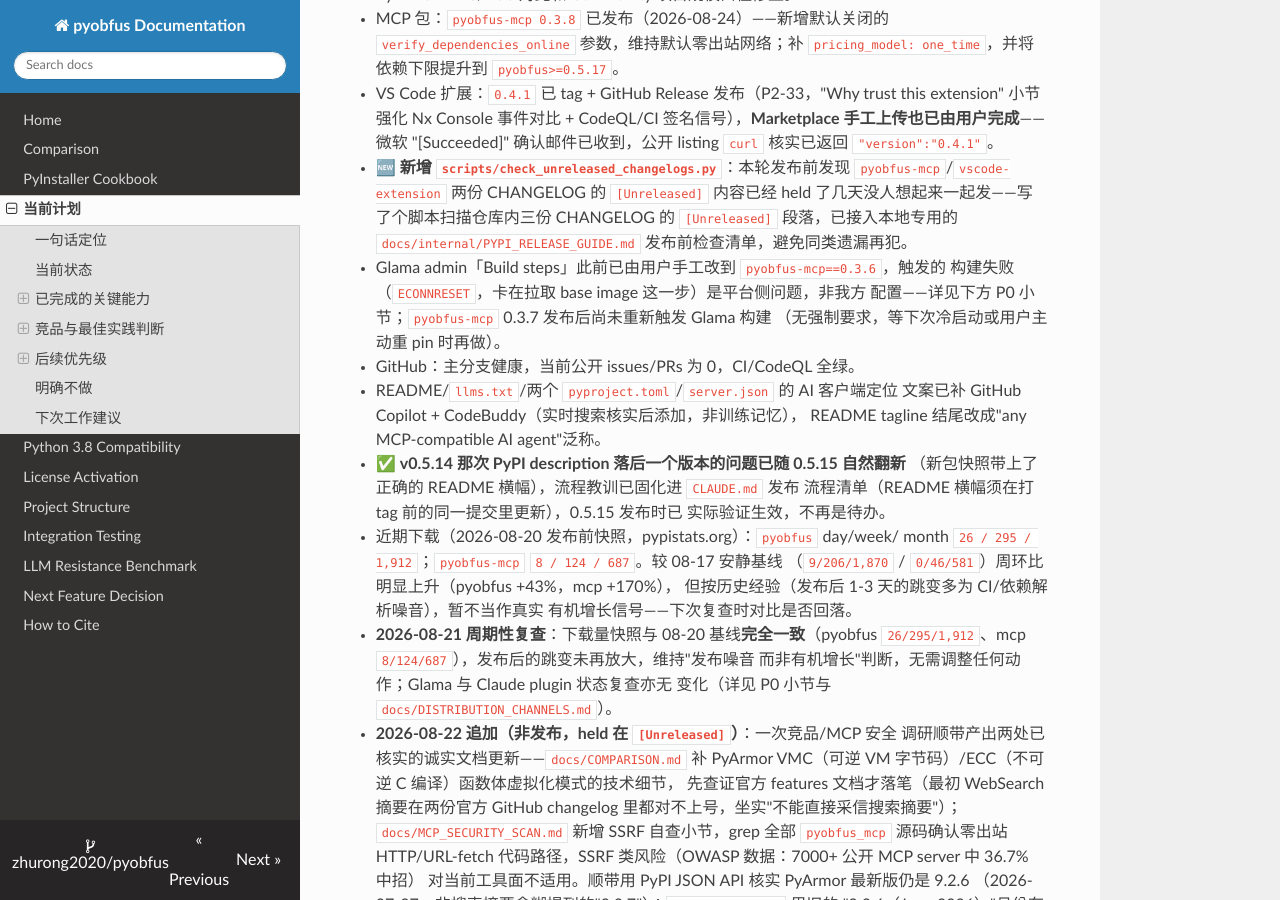
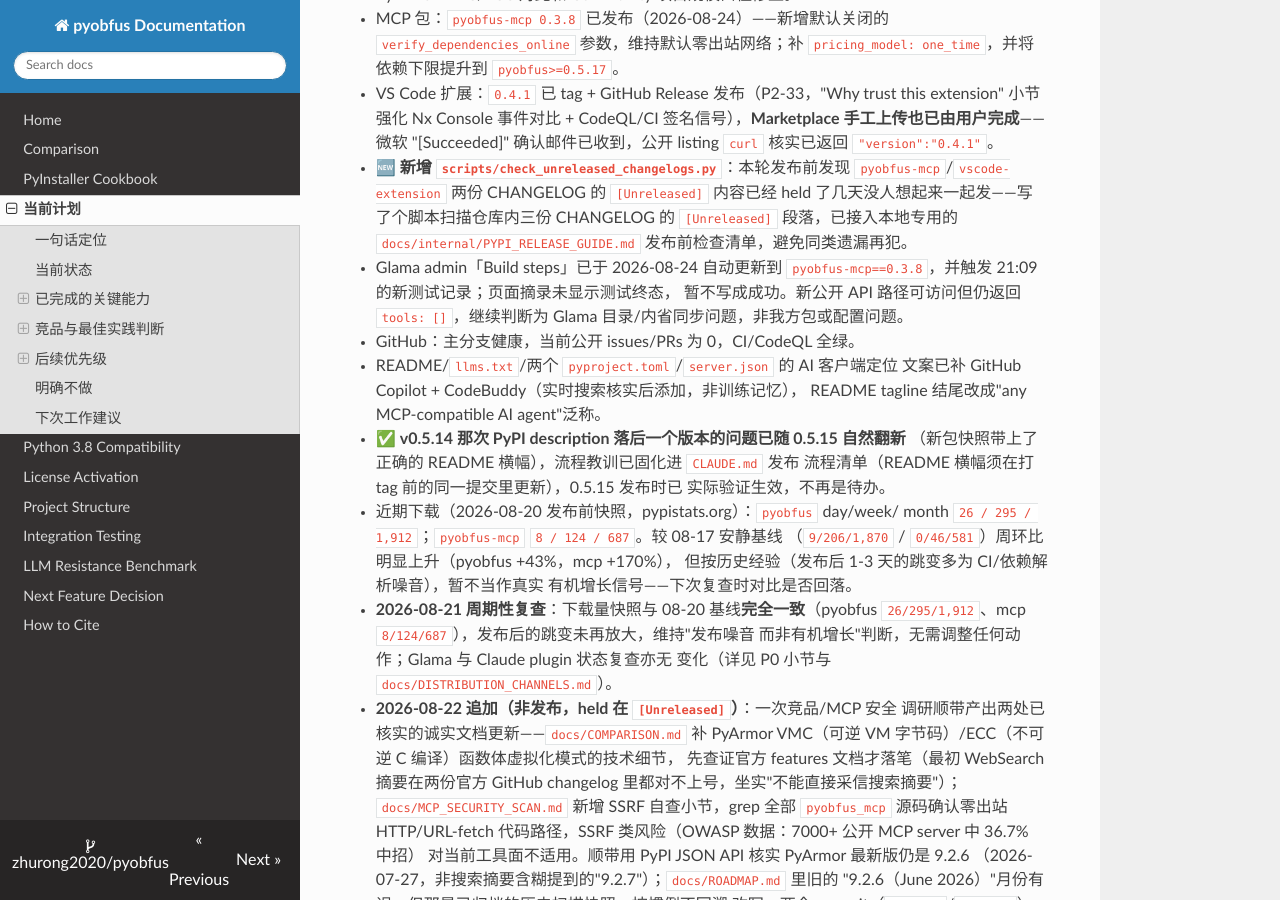
Before and after one commit to zhurong2020/pyobfus, an MkDocs documentation site: the page built from docs/CURRENT_PLAN_ZH.md, in a window 1280 px wide and 900 px high, scrolled down 767 px. Built offline with MkDocs 1.6.1, drawn with Linux system fonts in a browser that asks for light colours; nearby versions of some CDN libraries; some of the changed text lies outside the part shown.

Commit message:
docs(glama): record automatic 0.3.8 pin and stale API

```diff
--- a/docs/CURRENT_PLAN_ZH.md
+++ b/docs/CURRENT_PLAN_ZH.md
@@ -40,10 +40,10 @@
   held 了几天没人想起来一起发——写了个脚本扫描仓库内三份 CHANGELOG 的
   `[Unreleased]` 段落，已接入本地专用的 `docs/internal/PYPI_RELEASE_GUIDE.md`
   发布前检查清单，避免同类遗漏再犯。
-- Glama admin「Build steps」此前已由用户手工改到 `pyobfus-mcp==0.3.6`，触发的
-  构建失败（`ECONNRESET`，卡在拉取 base image 这一步）是平台侧问题，非我方
-  配置——详见下方 P0 小节；`pyobfus-mcp` 0.3.7 发布后尚未重新触发 Glama 构建
-  （无强制要求，等下次冷启动或用户主动重 pin 时再做）。
+- Glama admin「Build steps」已于 2026-08-24 自动更新到
+  `pyobfus-mcp==0.3.8`，并触发 21:09 的新测试记录；页面摘录未显示测试终态，
+  暂不写成成功。新公开 API 路径可访问但仍返回 `tools: []`，继续判断为 Glama
+  目录/内省同步问题，非我方包或配置问题。
 - GitHub：主分支健康，当前公开 issues/PRs 为 0，CI/CodeQL 全绿。
 - README/`llms.txt`/两个 `pyproject.toml`/`server.json` 的 AI 客户端定位
   文案已补 GitHub Copilot + CodeBuddy（实时搜索核实后添加，非训练记忆），
@@ -437,11 +437,9 @@
    消息、不改代码。✅ **2026-08-21 已复查**：旧 API 路径仍 `not_found`、
    公开页面 8 工具可列出但版本元数据陈旧（v0.5.13，且 08-22 发现它把核心包
    `pyobfus` 的 Release 标签和 `pyobfus-mcp` 自己的版本号搞混，见
-   `docs/DISTRIBUTION_CHANNELS.md` Glama 小节）。`pyobfus-mcp` 0.3.7
-   发布后尚未重新 pin Build steps 触发新构建（非必需，等下次冷启动或用户
-   主动重 pin）。下次冷启动检查：① 两条帖子有没有回复；② 公开页面/API
-   `tools` 字段；③ Recent Tests 有没有新构建尝试（①② 可程序化，③ 需 user
-   登录 admin 面板）。
+   `docs/DISTRIBUTION_CHANNELS.md` Glama 小节）。`pyobfus-mcp==0.3.8` Build
+   steps 已更新并触发新测试，无需再手工 re-pin。下次只需检查：① 21:09 测试
+   的最终日志/状态；② 公开 API 的 `tools: []` 是否恢复；③ Discord 是否回复。
 4. Claude plugin marketplace：仍 `Submitted and pending review`（Aug 2），
    只需确认是否出现 approve/reject/补充信息。
 5. 下载量：上次复查 2026-08-21，与 08-20 基线完全一致（`pyobfus`
```
Also changed, not shown: docs/DISTRIBUTION_CHANNELS.md (+11 -0 lines).
